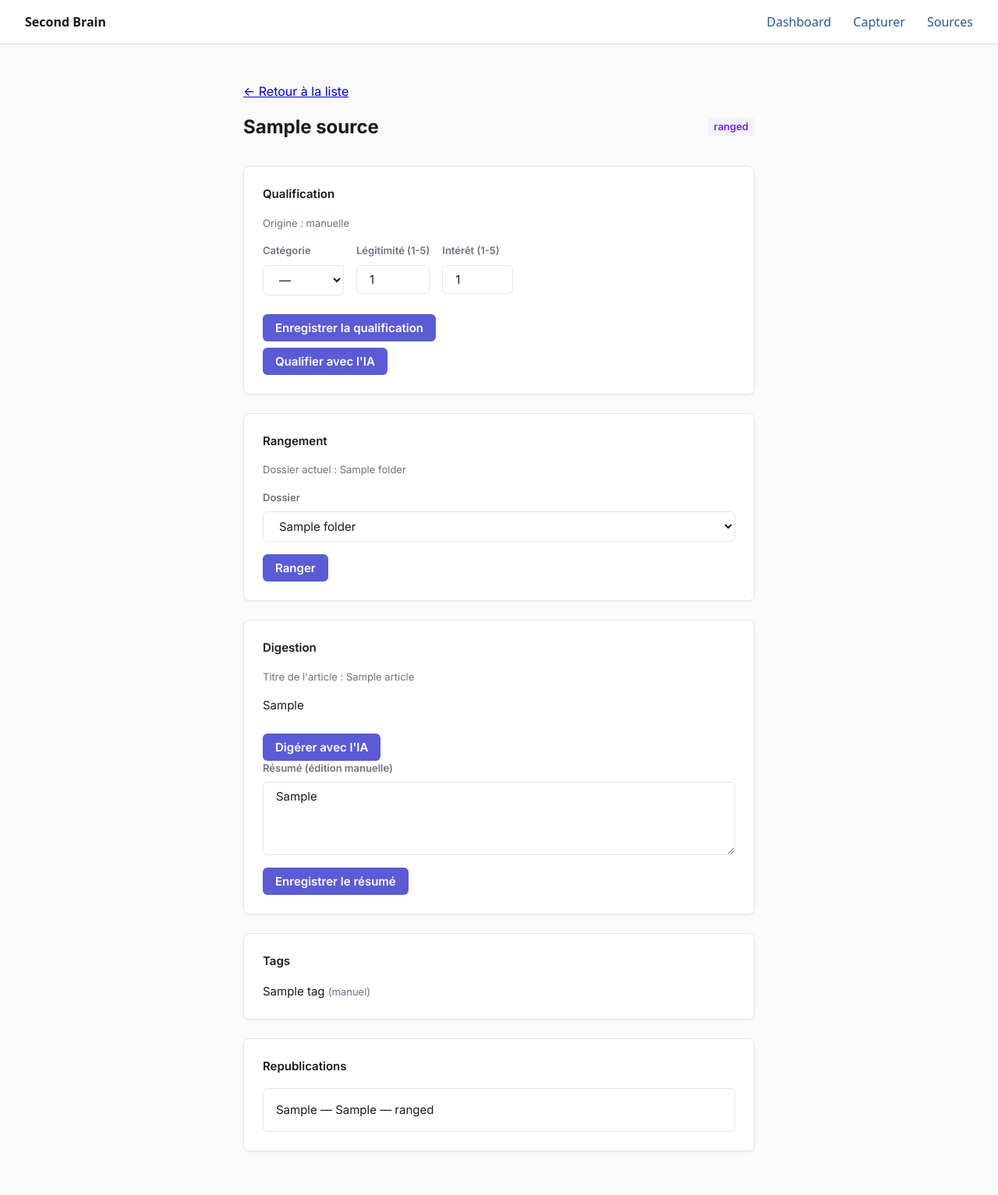
After one commit to Fedi-Mhenni/Second-Brain, a FastAPI app: page /liste/1 in a window 1280 px wide. The commit adds this page. Shown: the whole page at 78% size. Run offline with FastAPI, Linux system fonts and the light colour scheme; tables that the repository leaves empty hold one stand-in row (values such as "Sample post").

Commit message:
feat(ui): add source detail page with qualify, range and digest actions

```diff
--- a/app/static/style.css
+++ b/app/static/style.css
@@ -92,6 +92,7 @@ body {
 a:focus-visible,
 button:focus-visible,
 input:focus-visible,
+select:focus-visible,
 textarea:focus-visible {
     outline: 2px solid var(--couleur-accent);
     outline-offset: 2px;
@@ -100,15 +101,13 @@ textarea:focus-visible {
 /* ==========================================================================
    DESIGN SYSTEM — variables et classes globales à toute l'application :
    rien ci-dessous n'est techniquement limité à une page (``.page-liste``
-   scope seulement deux surcharges ponctuelles, ``h1`` et ``.vide`` ; toutes
-   les autres classes, ``.carte-source*`` comme ``.badge``/``.bouton``, sont
-   de simples sélecteurs globaux).
-   Ce qui est volontairement restreint, c'est leur USAGE : seul
-   app/templates/sources.html référence ces classes aujourd'hui, le temps
-   que le coéquipier valide la direction visuelle sur une seule page avant
-   qu'on généralise leur usage au reste de l'application. Rien n'empêche un
-   autre template de les utiliser dès maintenant ; simplement, aucun ne le
-   fait encore, donc aucune autre page ne change visuellement pour l'instant.
+   et ``.page-fiche`` scopent chacune quelques surcharges ponctuelles, comme
+   ``h1`` ; les autres classes, ``.carte-source*``/``.section-fiche*`` comme
+   ``.badge``/``.bouton``, sont de simples sélecteurs globaux).
+   La généralisation validée sur /liste s'étend maintenant à la fiche détail
+   d'une source (app/templates/fiche_source.html) : ``.badge`` et ``.bouton``
+   y sont réutilisés tels quels, sans nouvelle valeur en dur — même palette,
+   même grille d'espacement à 4 valeurs.
    La police Inter est chargée via <link> dans app/templates/layout.html
    (preconnect + feuille de style Google Fonts), pas via @import ici :
    @import bloque et sérialise la requête après le chargement de ce
@@ -253,8 +252,8 @@ textarea:focus-visible {
     background: #effbf3;
 }
 
-/* Bouton du design system : pas encore utilisé sur /liste (page en lecture
-   seule), posé ici pour que la classe existe dès la généralisation. Classe
+/* Bouton du design system, réutilisé par les formulaires d'action de la
+   fiche détail (Qualifier/Ranger/Digérer, voir fiche_source.html). Classe
    globale, même raison que .badge ci-dessus. */
 .bouton {
     display: inline-block;
@@ -267,4 +266,141 @@ textarea:focus-visible {
     border: none;
     border-radius: 6px;
     cursor: pointer;
+    /* Espace entre boutons/formulaires qui se suivent verticalement sur la fiche. */
+    margin-top: var(--espace-xs);
 }
+
+/* ==========================================================================
+   FICHE DÉTAIL D'UNE SOURCE (app/templates/fiche_source.html) — même design
+   system que /liste, une nouvelle classe de scope (``.page-fiche``) pour les
+   mêmes raisons que ``.page-liste`` : surcharger localement quelques
+   éléments partagés (ici, ``h1``) sans toucher aux autres pages.
+   ========================================================================== */
+
+.page-fiche {
+    font-family: var(--police);
+    color: var(--texte);
+}
+
+.page-fiche h1 {
+    font-size: var(--taille-titre);
+    margin: 0;
+}
+
+.fiche__entete {
+    display: flex;
+    flex-wrap: wrap;
+    align-items: center;
+    justify-content: space-between;
+    gap: var(--espace-sm);
+    margin: var(--espace-sm) 0 var(--espace-lg) 0;
+}
+
+.fiche__lien {
+    display: inline-block;
+    margin-bottom: var(--espace-md);
+    font-size: var(--taille-secondaire);
+    color: var(--accent);
+    word-break: break-all;
+}
+
+/* Réutilise la couleur/police du titre de carte : un lien qui ne doit pas
+   ressembler à un lien classique (souligné/bleu), pour rester cohérent avec
+   .carte-source__titre qui n'était pas cliquable jusqu'ici. */
+.carte-source__titre-lien {
+    color: inherit;
+    text-decoration: none;
+}
+
+.carte-source__titre-lien:hover,
+.carte-source__titre-lien:focus-visible {
+    text-decoration: underline;
+}
+
+.section-fiche {
+    background: var(--carte);
+    border: 1px solid var(--bordure);
+    border-radius: 8px;
+    box-shadow: 0 1px 3px rgba(0, 0, 0, 0.06);
+    padding: var(--espace-md);
+    margin-bottom: var(--espace-md);
+}
+
+.section-fiche h2 {
+    font-size: var(--taille-texte);
+    font-weight: 600;
+    margin: 0 0 var(--espace-sm) 0;
+}
+
+.section-fiche__meta {
+    margin: 0 0 var(--espace-sm) 0;
+    font-size: var(--taille-secondaire);
+    color: var(--texte-secondaire);
+}
+
+.section-fiche__texte {
+    font-size: var(--taille-texte);
+    margin: 0 0 var(--espace-sm) 0;
+}
+
+.champs {
+    display: flex;
+    flex-wrap: wrap;
+    gap: var(--espace-sm);
+    margin-bottom: var(--espace-xs);
+}
+
+.champ {
+    display: flex;
+    flex-direction: column;
+    gap: var(--espace-xs);
+    margin-bottom: var(--espace-xs);
+}
+
+.champ label {
+    font-size: var(--taille-secondaire);
+    color: var(--texte-secondaire);
+    font-weight: 600;
+}
+
+.champ input,
+.champ select,
+.champ textarea {
+    font-family: var(--police);
+    font-size: var(--taille-texte);
+    color: var(--texte);
+    background: var(--carte);
+    border: 1px solid var(--bordure);
+    border-radius: 6px;
+    padding: var(--espace-xs) var(--espace-sm);
+}
+
+.champ textarea {
+    resize: vertical;
+}
+
+.liste-tags {
+    list-style: none;
+    display: flex;
+    flex-wrap: wrap;
+    gap: var(--espace-sm);
+    margin: 0;
+    padding: 0;
+    font-size: var(--taille-texte);
+}
+
+.liste-republications {
+    list-style: none;
+    margin: 0;
+    padding: 0;
+    display: flex;
+    flex-direction: column;
+    gap: var(--espace-xs);
+}
+
+.liste-republications li {
+    border: 1px solid var(--bordure);
+    border-radius: 6px;
+    padding: var(--espace-sm);
+    font-size: var(--taille-texte);
+}
--- /dev/null
+++ b/app/templates/fiche_source.html
@@ -0,0 +1,172 @@
+{% extends "layout.html" %}
+{% block title %}{{ source.titre or "Source" }} — Second Brain{% endblock %}
+{% block content %}
+    <div class="page-fiche">
+        <p><a href="/liste">&larr; Retour à la liste</a></p>
+
+        <div class="fiche__entete">
+            <h1>{{ source.titre or source.url or "(sans titre)" }}</h1>
+            <span class="badge badge-{{ source.statut }}">{{ source.statut }}</span>
+        </div>
+
+        {% if erreur == "aucun_contenu" %}
+            <p class="erreur">Aucun contenu brut à digérer pour cette source.</p>
+        {% elif erreur == "resume_vide" %}
+            <p class="erreur">Le résumé ne peut pas être vide.</p>
+        {% endif %}
+
+        {% if source.url and source.url.lower().startswith(("http://", "https://")) %}
+            <p>
+                <a
+                    class="fiche__lien"
+                    href="{{ source.url }}"
+                    target="_blank"
+                    rel="noopener noreferrer"
+                >{{ source.url }}</a>
+            </p>
+        {% endif %}
+
+        {# ---------- Qualifier ---------- #}
+        <section class="section-fiche">
+            <h2>Qualification</h2>
+
+            {% if source.qualification %}
+                <p class="section-fiche__meta">
+                    Origine : {{ "IA" if source.qualification.qualified_by == "ai" else "manuelle" }}
+                </p>
+            {% else %}
+                <p class="vide">Pas encore qualifiée.</p>
+            {% endif %}
+
+            <form method="post" action="/liste/{{ source.id }}/qualifier">
+                <div class="champs">
+                    <div class="champ">
+                        <label for="categorie">Catégorie</label>
+                        <select id="categorie" name="categorie" required>
+                            <option value="">—</option>
+                            {% for c in ["metier", "pro", "perso", "culture"] %}
+                                <option
+                                    value="{{ c }}"
+                                    {% if source.qualification and source.qualification.categorie == c %}selected{% endif %}
+                                >{{ c }}</option>
+                            {% endfor %}
+                        </select>
+                    </div>
+                    <div class="champ">
+                        <label for="legitimite">Légitimité (1-5)</label>
+                        <input
+                            type="number" id="legitimite" name="legitimite"
+                            min="1" max="5" required
+                            value="{{ source.qualification.legitimite if source.qualification else '' }}"
+                        >
+                    </div>
+                    <div class="champ">
+                        <label for="interet">Intérêt (1-5)</label>
+                        <input
+                            type="number" id="interet" name="interet"
+                            min="1" max="5" required
+                            value="{{ source.qualification.interet if source.qualification else '' }}"
+                        >
+                    </div>
+                </div>
+                <button type="submit" class="bouton">Enregistrer la qualification</button>
+            </form>
+
+            <form method="post" action="/liste/{{ source.id }}/qualifier/auto">
+                <button type="submit" class="bouton">Qualifier avec l'IA</button>
+            </form>
+        </section>
+
+        {# ---------- Ranger ---------- #}
+        <section class="section-fiche">
+            <h2>Rangement</h2>
+
+            {% if source.folder %}
+                <p class="section-fiche__meta">Dossier actuel : {{ source.folder.nom }}</p>
+            {% else %}
+                <p class="vide">Pas encore rangée.</p>
+            {% endif %}
+
+            {% if folders %}
+                <form method="post" action="/liste/{{ source.id }}/ranger">
+                    <div class="champ">
+                        <label for="folder_id">Dossier</label>
+                        <select id="folder_id" name="folder_id" required>
+                            <option value="">—</option>
+                            {% for folder in folders %}
+                                <option
+                                    value="{{ folder.id }}"
+                                    {% if source.folder_id == folder.id %}selected{% endif %}
+                                >{{ folder.nom }}</option>
+                            {% endfor %}
+                        </select>
+                    </div>
+                    <button type="submit" class="bouton">Ranger</button>
+                </form>
+            {% else %}
+                <p class="vide">Aucun dossier n'existe encore.</p>
+            {% endif %}
+        </section>
+
+        {# ---------- Digérer ---------- #}
+        <section class="section-fiche">
+            <h2>Digestion</h2>
+
+            {% if source.article %}
+                <p class="section-fiche__meta">Titre de l'article : {{ source.article.titre or "(sans titre)" }}</p>
+                {% if source.article.resume %}
+                    <p class="section-fiche__texte">{{ source.article.resume }}</p>
+                {% endif %}
+            {% else %}
+                <p class="vide">Pas encore digérée.</p>
+            {% endif %}
+
+            <form method="post" action="/liste/{{ source.id }}/digerer/auto">
+                <button type="submit" class="bouton">Digérer avec l'IA</button>
+            </form>
+
+            <form method="post" action="/liste/{{ source.id }}/digerer">
+                <div class="champ">
+                    <label for="resume">Résumé (édition manuelle)</label>
+                    <textarea id="resume" name="resume" rows="4">{{ source.article.resume if source.article else "" }}</textarea>
+                </div>
+                <button type="submit" class="bouton">Enregistrer le résumé</button>
+            </form>
+        </section>
+
+        {# ---------- Tags ---------- #}
+        <section class="section-fiche">
+            <h2>Tags</h2>
+
+            {% if source.article and source.article.article_tags %}
+                <ul class="liste-tags">
+                    {% for article_tag in source.article.article_tags %}
+                        <li>
+                            {{ article_tag.tag.nom }}
+                            <span class="section-fiche__meta">({{ "IA" if article_tag.added_by == "ai" else "manuel" }})</span>
+                        </li>
+                    {% endfor %}
+                </ul>
+            {% else %}
+                <p class="vide">Aucun tag pour l'instant.</p>
+            {% endif %}
+        </section>
+
+        {# ---------- Republications ---------- #}
+        <section class="section-fiche">
+            <h2>Republications</h2>
+
+            {% if source.article and source.article.republications %}
+                <ul class="liste-republications">
+                    {% for republication in source.article.republications %}
+                        <li>
+                            {{ republication.canal }} — {{ republication.posture }} — {{ republication.statut }}
+                        </li>
+                    {% endfor %}
+                </ul>
+            {% else %}
+                <p class="vide">Aucune republication pour l'instant.</p>
+            {% endif %}
+        </section>
+    </div>
+{% endblock %}
--- a/app/templates/sources.html
+++ b/app/templates/sources.html
@@ -14,7 +14,9 @@
                 {% for source in sources %}
                     <li class="carte-source">
                         <div class="carte-source__entete">
-                            <h2 class="carte-source__titre">{{ source.titre or source.url or "(sans titre)" }}</h2>
+                            <h2 class="carte-source__titre">
+                                <a class="carte-source__titre-lien" href="/liste/{{ source.id }}">{{ source.titre or source.url or "(sans titre)" }}</a>
+                            </h2>
                             <span class="badge badge-{{ source.statut }}">{{ source.statut }}</span>
                         </div>
 
```
Also changed, not shown: app/routes/web.py (+133 -1 lines), scripts/verifier_gemini.py (added, +127 -0 lines).
